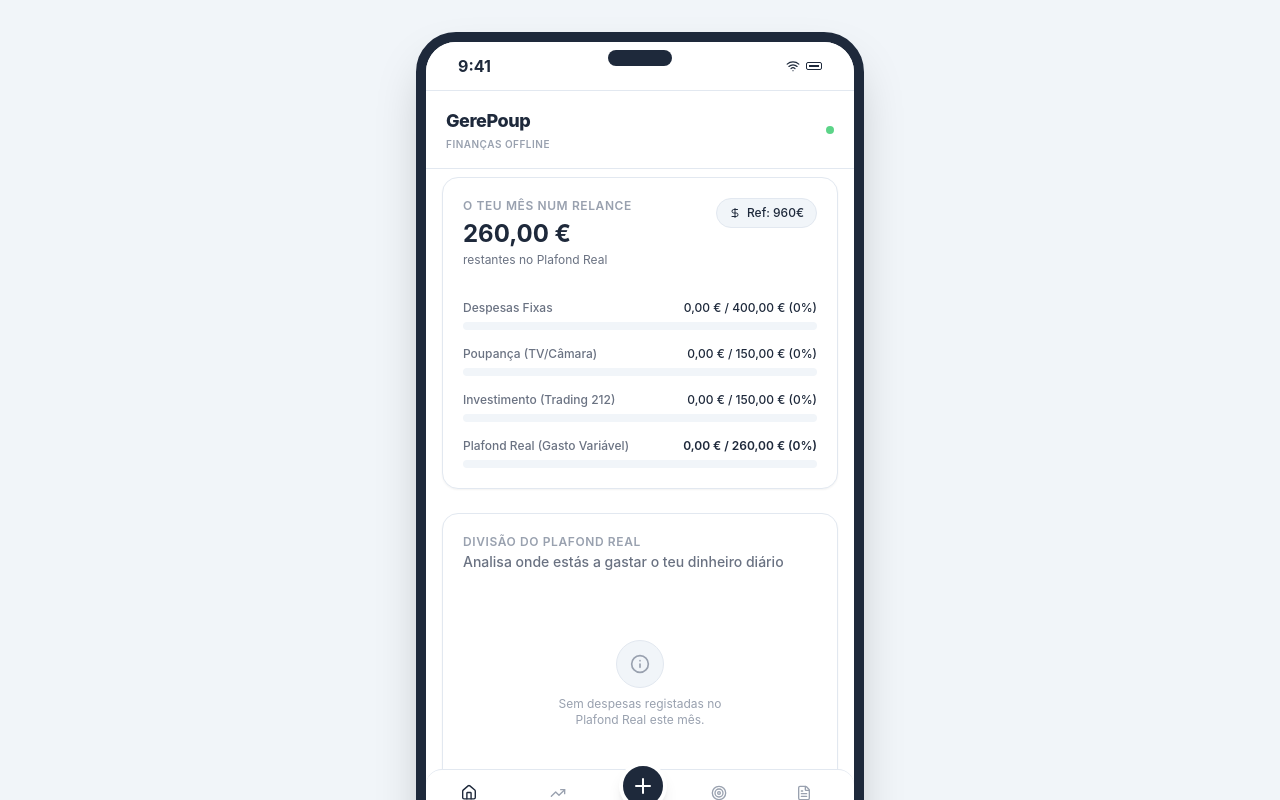
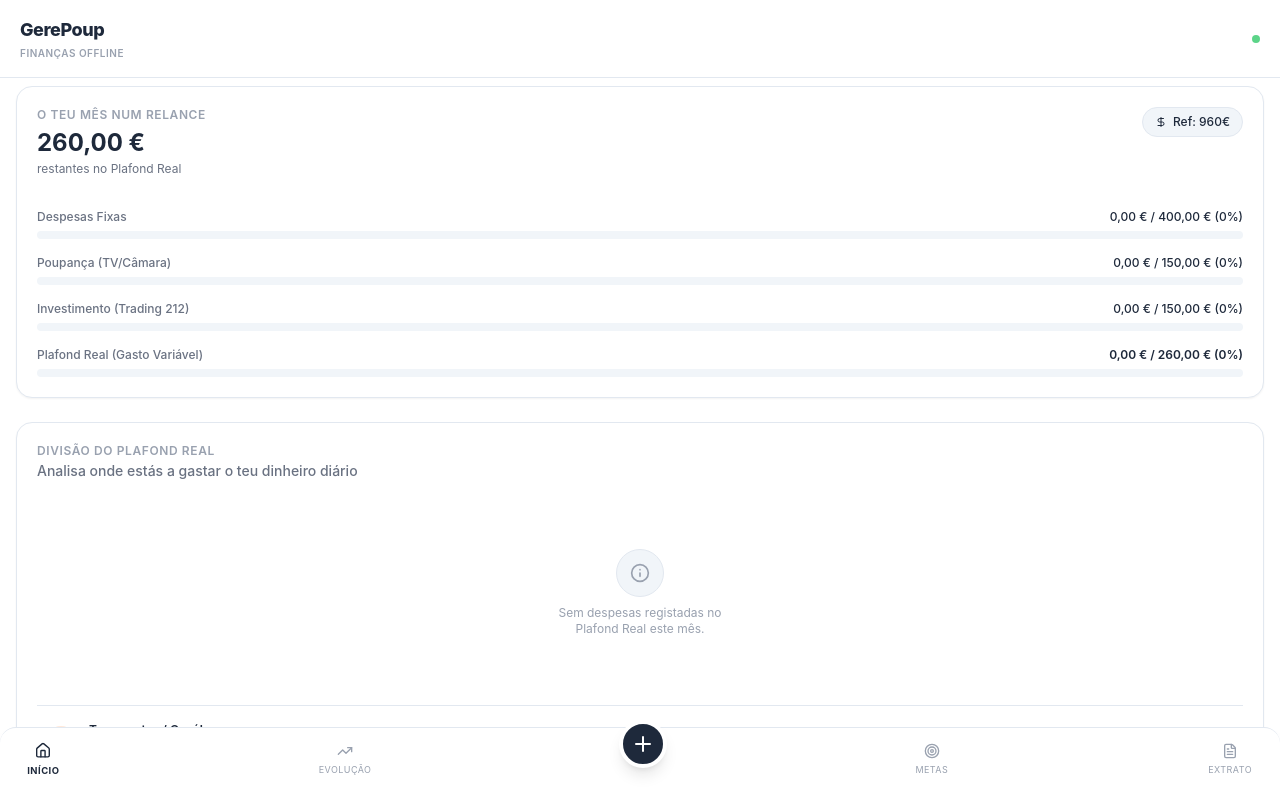
Before and after one commit to Gabusuck/money-manager, a React (Vite) app: page / in a window 1280 px wide. Built offline with nearby package versions, Linux system fonts and the light colour scheme.

Commit message:
style: remove fake device frame for fullscreen display

```diff
--- a/src/App.tsx
+++ b/src/App.tsx
@@ -5,7 +5,6 @@ import {
   Target,
   FileText,
   Plus,
-  Wifi,
   WifiOff
 } from 'lucide-react';
 import {
@@ -238,22 +237,7 @@ function App() {
   };
 
   return (
-    <div className="min-h-screen bg-slate-100 flex items-center justify-center md:py-8 font-sans antialiased selection:bg-brand-gray select-none">
-
-      {/* Moldura de iPhone para Desktop / Ecrã Inteiro em Telemóveis */}
-      <div className="relative w-full max-w-md h-screen md:h-[820px] bg-white md:rounded-[40px] md:border-[10px] md:border-brand-dark md:shadow-2xl flex flex-col overflow-hidden">
-
-        {/* Barra de Estado do iPhone simulada no topo (Apenas Desktop) */}
-        <div className="hidden md:flex justify-between items-center px-8 py-3 text-xxs font-bold text-brand-dark bg-white border-b border-brand-border shrink-0 select-none">
-          <span>9:41</span>
-          <div className="w-16 h-4 bg-brand-dark rounded-full absolute left-1/2 -translate-x-1/2 top-2" />
-          <div className="flex items-center gap-1.5">
-            {isOnline ? <Wifi className="w-3.5 h-3.5" /> : <WifiOff className="w-3.5 h-3.5 text-cat-red" />}
-            <div className="w-4 h-2 border border-brand-dark rounded-xs p-0.5 flex items-center">
-              <div className="w-full h-full bg-brand-dark rounded-2xs" />
-            </div>
-          </div>
-        </div>
+    <div className="min-h-screen w-full bg-white flex flex-col relative overflow-hidden font-sans antialiased selection:bg-brand-gray select-none">
 
       {/* Cabeçalho da App */}
       <header className="px-5 pt-6 pb-4 flex justify-between items-center bg-white border-b border-brand-border shrink-0 safe-pt">
@@ -276,7 +260,7 @@ function App() {
       {renderActiveView()}
 
       {/* Barra de Navegação Inferior (Dock Style) */}
-        <nav className="fixed md:absolute bottom-0 left-0 right-0 z-40 bg-white border-t border-brand-border px-4 pt-2 pb-4 safe-pb flex justify-between items-center shadow-lg rounded-t-2xl">
+      <nav className="fixed bottom-0 left-0 right-0 z-40 bg-white border-t border-brand-border px-4 pt-2 pb-4 safe-pb flex justify-between items-center shadow-lg rounded-t-2xl">
 
         {/* Aba Início */}
         <button
@@ -348,7 +332,6 @@ function App() {
       />
 
     </div>
-    </div>
   );
 }
 
```
Lines whose indentation alone changed are shown as unchanged.
